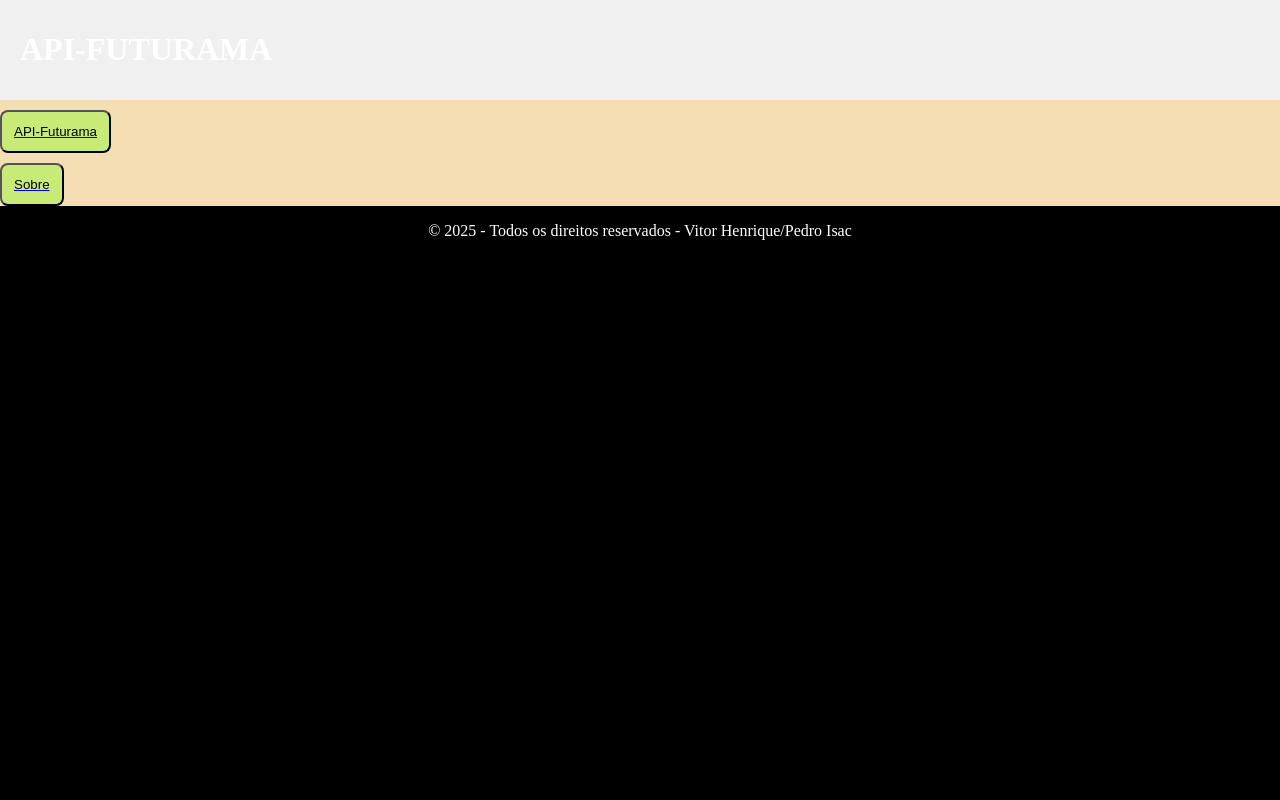
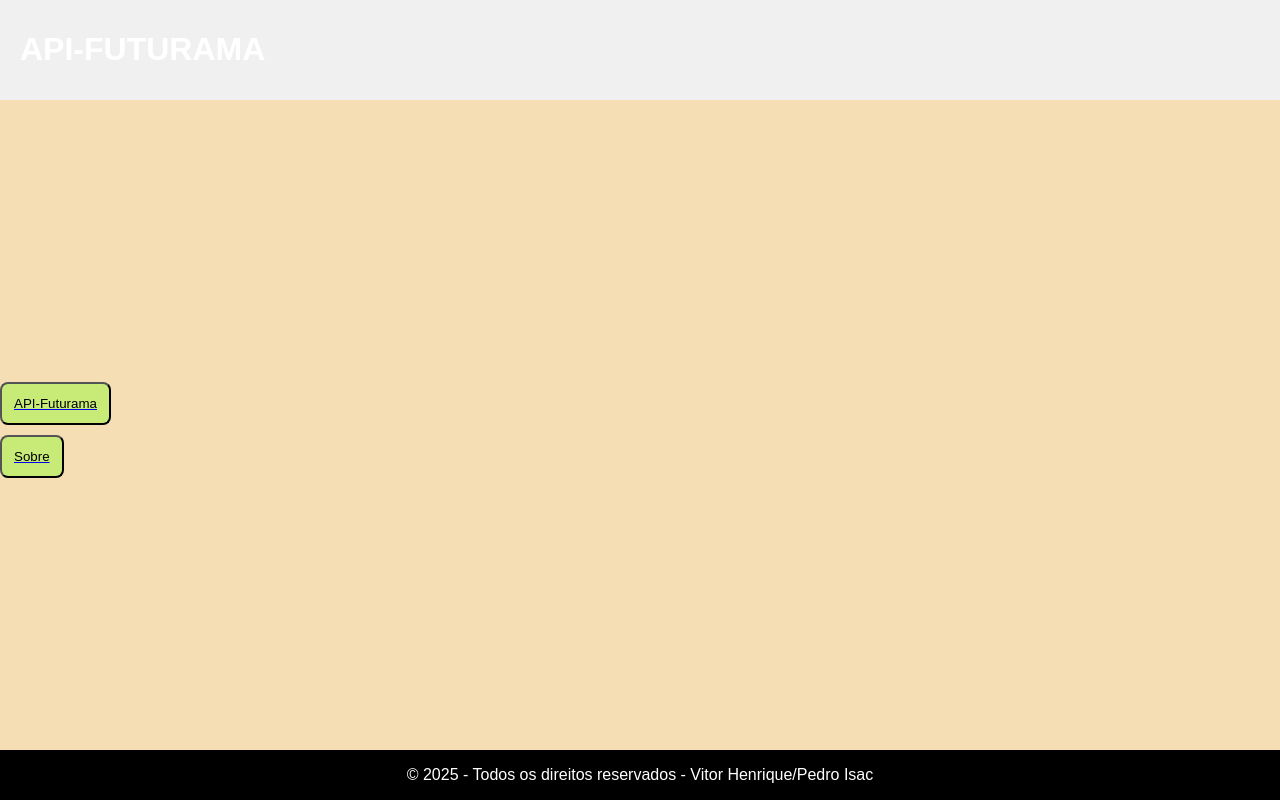
Before and after one commit to Predoisac/prova-react-api, a React (Vite) app: page / in a window 1280 px wide. Shown: the top 800 px of the page. Built offline with nearby package versions, Linux system fonts and the light colour scheme.

Commit message:
terminei o css (っ- ‸ - ς)

```diff
--- a/src/App.css
+++ b/src/App.css
@@ -1,12 +1,4 @@
 body{
-<<<<<<< HEAD
-    color: black;
-    height: 100vh;
-    display: flex;
-    justify-content: center;
-    align-items: center;
-    background-color: antiquewhite;
-=======
   font-family: Arial, Helvetica, sans-serif;
   background-color: wheat;
   color: #333;
@@ -15,7 +7,6 @@ body{
   margin: 0;
   padding: 0;
 
->>>>>>> dba52093671cc13d4c5bd4cbcfc40147ae759746
 }
 header {
   background-color: #f0f0f0;
@@ -24,8 +15,6 @@ header {
   justify-content: space-between; /* título de um lado, links do outro */
   align-items: center;
 }
-<<<<<<< HEAD
-=======
 .char-info{
   display: flex;
   flex-wrap: wrap;
@@ -46,7 +35,6 @@ header {
   flex-direction: column;
   border-radius: 8px;
 transition: 10ms;
->>>>>>> dba52093671cc13d4c5bd4cbcfc40147ae759746
 
 footer {
   background-color: #f0f0f0;
--- a/src/pages/About/index.jsx
+++ b/src/pages/About/index.jsx
@@ -5,20 +5,21 @@ function About() {
     return (
         <>
             <main>
+                <h1 className='titulo'>Sobre</h1>
                 <div className='aboutPage'>
-                    <h1>Sobre</h1>
+
                     <div>
                         <img className='imgSobre' src='https://avatars.githubusercontent.com/u/223376305?v=4' alt="Pedro" />
-                        <h3>Pedro Isac</h3>
+                        <h3 className='pedroNome'>Pedro Isac</h3>
                         <h4 className='pedroDesc'>Estudante do Jovem Programador, fez a chamada da api e a página Sobre</h4>
                     </div>
                     <div>
                         <img className='imgSobre' src="https://avatars.githubusercontent.com/u/112735829?v=4" alt="Vitor" />
-                        <h3>Vitor Przybylski</h3>
-                        <h4>Estudante do Jovem Programador, fez a estilização e as rotas das páginas</h4>
+                        <h3 className='vitorNome'>Vitor Przybylski</h3>
+                        <h4 className='vitorDesc'>Estudante do Jovem Programador, fez a estilização e as rotas das páginas</h4>
                     </div>
                     <div>
-                        <h3>Sobre o Projeto</h3>
+                        <h3 >Sobre o Projeto</h3>
                         Esse projeto foi criado como parte de uma avaliação sobre Front end, do curso Jovem Programador em 2025.
                         Foi desenvolvido durante os dias 8/9 ate 10/9.
                         Os componentes principais do projeto que seriam avaliados eram: consumir uma Api, cirar 3 páginas(com estilização), e colocar o projeto no Github Pages.
--- a/src/pages/About/style.css
+++ b/src/pages/About/style.css
@@ -11,6 +11,17 @@
 }
 .voltar{
 }
+.pedroNome{
+    padding-left: 150px;
+}
 .pedroDesc{
-
+    padding-right: 100px;
+    padding-left: 150px;
 }
+.vitorNome{
+    padding-left: 150px;
+}
+.VitorDesc{
+    padding-right: 150px;
+    padding-left: 150px;
+}
```
